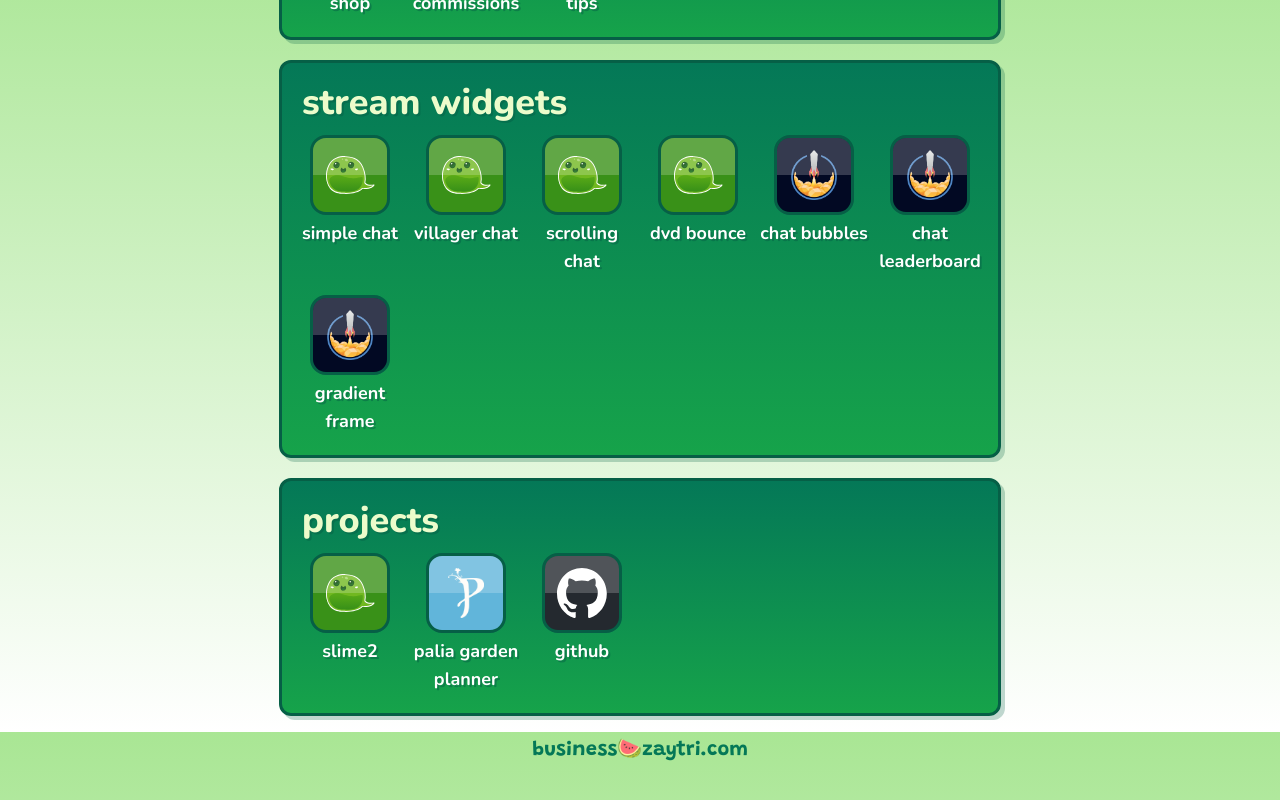
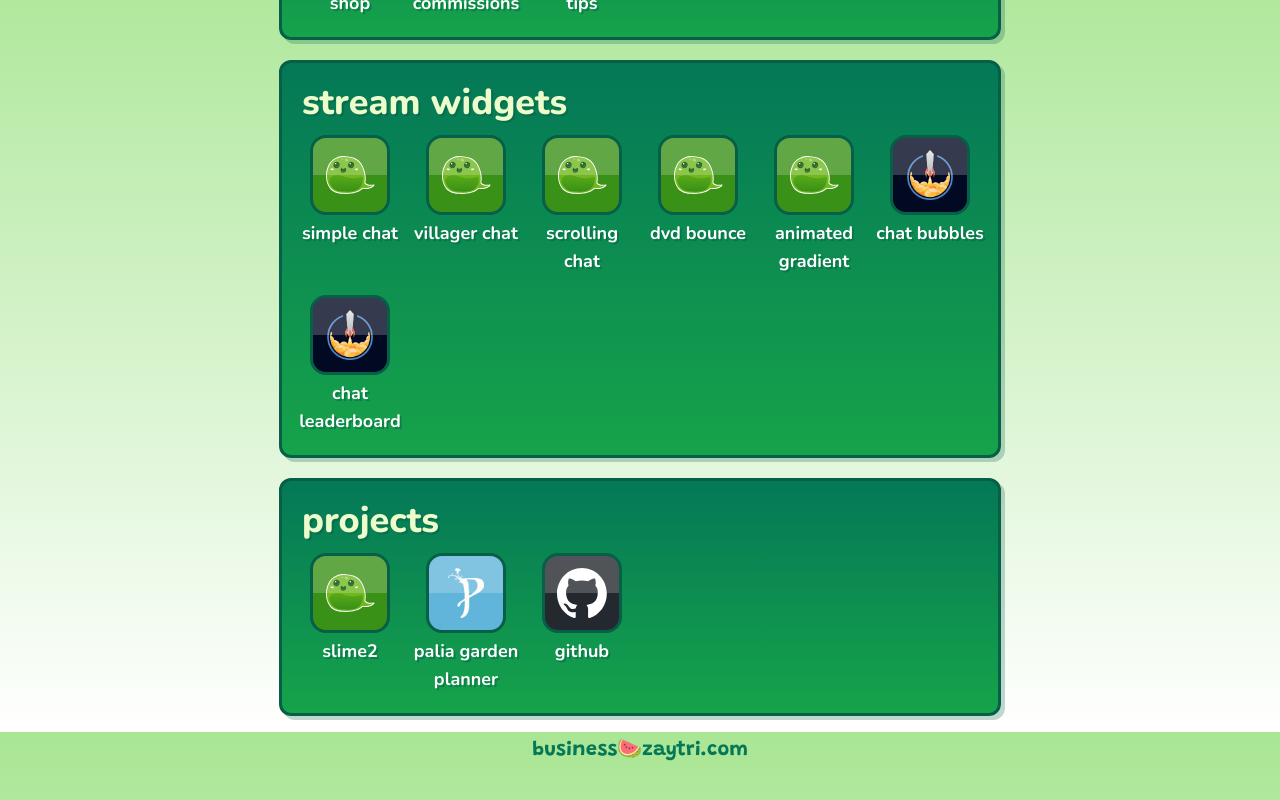
Before and after one commit to zaytri/zaytri.com, a Next.js app: page / in a window 1280 px wide. Shown: the part 868-1668 px from the top of the page. Built offline with nearby package versions, Linux system fonts and the light colour scheme.

Commit message:
new animated gradient for slime2

```diff
--- a/src/app/page.tsx
+++ b/src/app/page.tsx
@@ -166,6 +166,12 @@ const groups = [
         color: '#399118',
       },
       {
+        text: 'animated gradient',
+        url: 'https://forums.slime2.stream/resources/animated-gradient-frame-rounded-border-mask.17/',
+        image: '/slime2.svg',
+        color: '#399118',
+      },
+      {
         text: 'chat bubbles',
         url: 'https://streamelements.com/dashboard/overlays/share/60d90ef30fcb3e75ea529f37',
         image: '/streamelements.png',
@@ -174,12 +180,6 @@ const groups = [
       {
         text: 'chat leaderboard',
         url: 'https://strms.net/chat_leaderboard_by_zaytri',
-        image: '/streamelements.png',
-        color: '#020923',
-      },
-      {
-        text: 'gradient frame',
-        url: 'https://strms.net/animated_gradient_frame_by_zaytri',
         image: '/streamelements.png',
         color: '#020923',
       },
```
